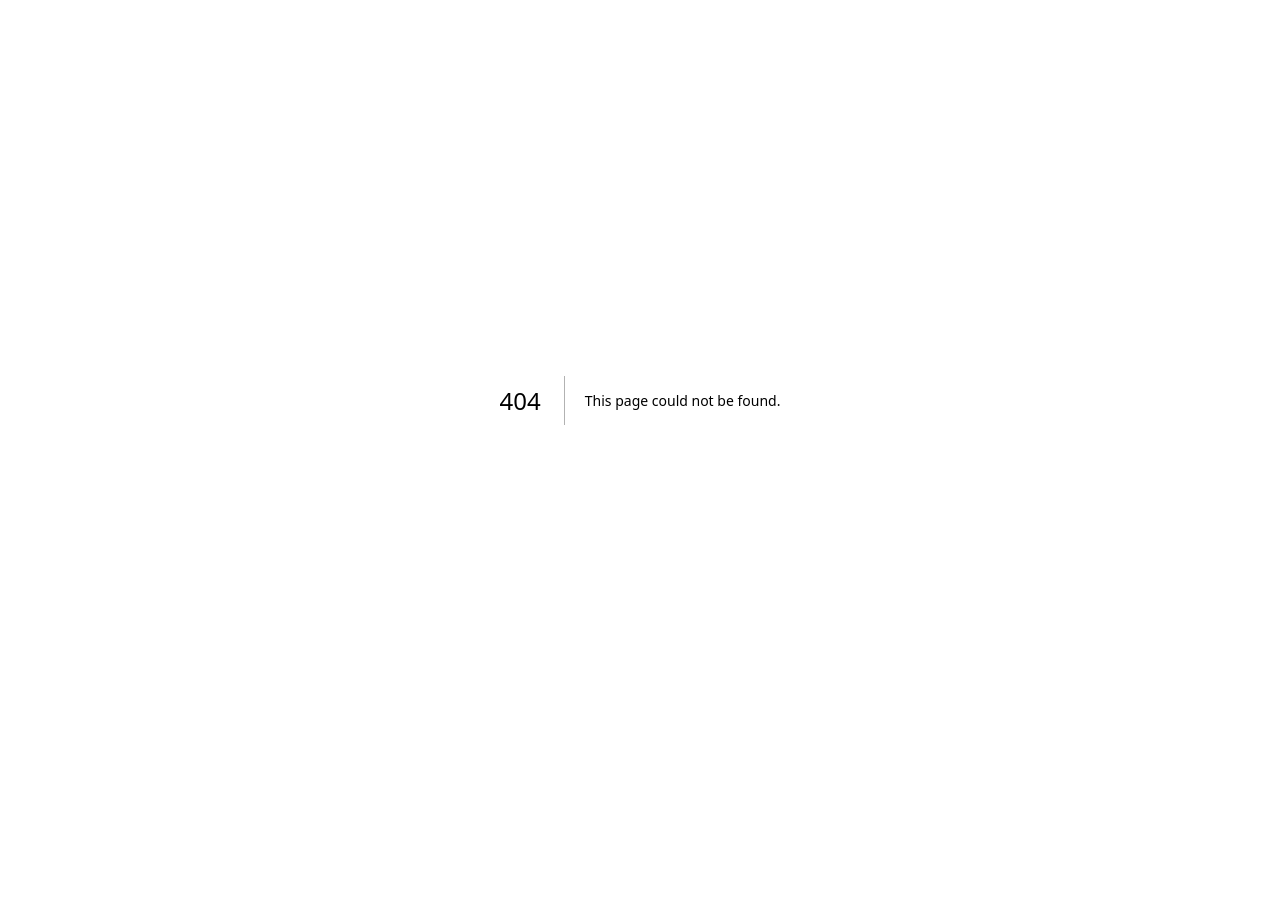
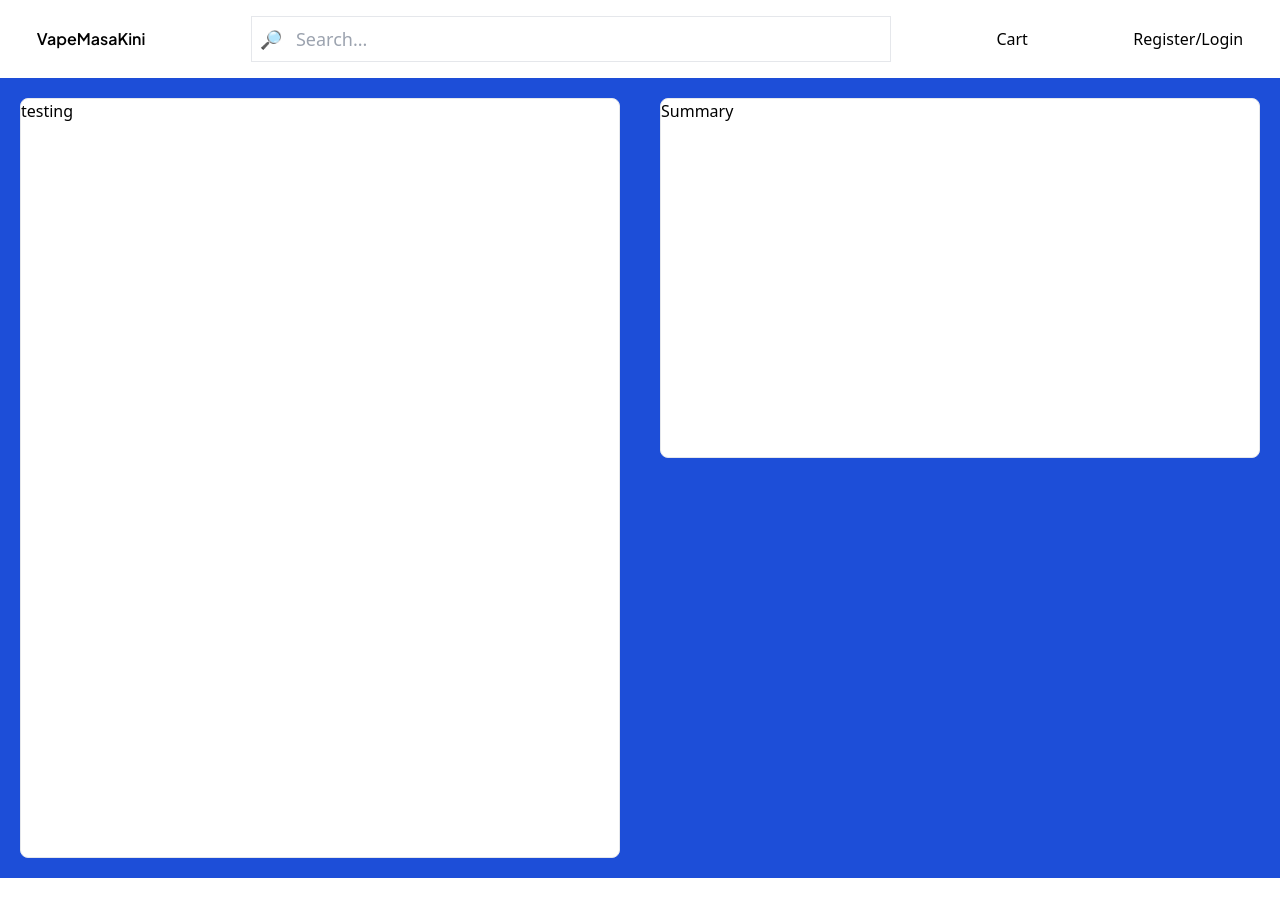
Before and after one commit to gitchan07/e-commerce, a Next.js app in the folder frontend/: page /Cart in a window 1280 px wide. Before the commit this address had no page. Shown: the top 916 px of the page. Before the commit the page ends 800 px from the top, so only its background shows below. Built offline with nearby package versions, Linux system fonts and the light colour scheme.

Commit message:
update: header+cart page

```diff
--- /dev/null
+++ b/frontend/src/components/CartComponent/cartCardComponent.jsx
@@ -0,0 +1,11 @@
+import React from 'react'
+
+const CartCardComponent = ({ children, className }) => {
+  return (
+    <div className={`rounded-lg border bg-white m-10 text-black ${className}`}>
+      {children}
+    </div>
+  )
+}
+
+export default CartCardComponent
--- /dev/null
+++ b/frontend/src/components/LayoutComponent/Header/CartComponent/CartComponents.jsx
@@ -0,0 +1,18 @@
+import { useRouter } from 'next/router';
+import React from 'react';
+
+const CartComponents = () => {
+  const router = useRouter();
+
+  const handleCartClick = () => {
+    router.push('/Cart');
+  };
+
+  return (
+    <button onClick={handleCartClick}>
+      Cart
+    </button>
+  );
+};
+
+export default CartComponents;
--- a/frontend/src/components/LayoutComponent/Header/Header.jsx
+++ b/frontend/src/components/LayoutComponent/Header/Header.jsx
@@ -1,13 +1,26 @@
 import React from 'react';
+import SearchComponent from './SearchComponent/SearchComponent';
+import CartComponents from './CartComponent/CartComponents';
+import { Plus_Jakarta_Sans } from 'next/font/google';
+import RegisterButton from './RegisterButton';
+import { useRouter } from 'next/router';
+
+const Jakarta = Plus_Jakarta_Sans({
+  subsets: ['latin'],
+  weight: '600',
+});
 
 const Header = () => {
+  const Route = useRouter();
+  const handleHome = ()=>Route.push('/');
   return (
-    <header className="text-black">
-      <h1>hi</h1>
-      <h1>hi</h1>
-      <h1>hi</h1>
+    <header className="flex flex-row justify-around items-center space-x-8 text-black bg-white w-full py-4">
+        <button onClick={handleHome} className={`${Jakarta.className}`}>VapeMasaKini</button>
+        <SearchComponent />
+        <CartComponents />
+        <RegisterButton />
     </header>
   );
-}
+};
 
 export default Header;
--- /dev/null
+++ b/frontend/src/components/LayoutComponent/Header/RegisterButton.jsx
@@ -0,0 +1,11 @@
+import React from 'react'
+
+const RegisterButton = () => {
+  return (
+    <button>
+        Register/Login
+    </button>
+  )
+}
+
+export default RegisterButton
--- /dev/null
+++ b/frontend/src/components/LayoutComponent/Header/SearchComponent/DropdownList.jsx
@@ -0,0 +1,18 @@
+import React from 'react';
+
+const DropdownList = ({ data, loading, error }) => {
+  if (loading) return <div className="p-2">Loading...</div>;
+  if (error) return <div className="p-2">Error: {error.message}</div>;
+
+  return (
+    <ul className="list-none p-2 m-0 ">
+      {data && data.products.map((item) => (
+        <li key={item.id} className="p-2 border-b hover:bg-gray-100">
+          {item.title}
+        </li>
+      ))}
+    </ul>
+  );
+};
+
+export default DropdownList;
--- /dev/null
+++ b/frontend/src/components/LayoutComponent/Header/SearchComponent/Input.jsx
@@ -0,0 +1,16 @@
+import React from 'react';
+
+const SearchInput = ({ value, onChange, onFocus }) => {
+  return (
+    <input
+      type="text"
+      placeholder="🔎   Search..."
+      value={value}
+      onChange={onChange}
+      onFocus={onFocus}
+      className="justify-center border p-2 text-lg w-full"
+    />
+  );
+};
+
+export default SearchInput;
--- /dev/null
+++ b/frontend/src/components/LayoutComponent/Header/SearchComponent/SearchComponent.jsx
@@ -0,0 +1,52 @@
+import React, { useState, useEffect, useRef } from 'react';
+import useDebounce from '@/hooks/utils/useDebounce';
+import useFetch from '@/hooks/utils/useFetch';
+
+import SearchInput from './Input';
+import DropdownList from './DropdownList';
+// dummy API
+const api = "https://dummyjson.com/products/search?q=";
+
+const SearchComponent = () => {
+  const [searchTerm, setSearchTerm] = useState('');
+  const [isDropdownVisible, setIsDropdownVisible] = useState(false);
+  const debouncedSearchTerm = useDebounce(searchTerm, 500);
+  const { data, error, loading } = useFetch(
+    debouncedSearchTerm ? `${api}${debouncedSearchTerm}` : null
+  );
+  const searchRef = useRef(null);
+
+  useEffect(() => {
+    const handleClickOutside = (event) => {
+      if (searchRef.current && !searchRef.current.contains(event.target)) {
+        setIsDropdownVisible(false);
+      }
+    };
+
+    document.addEventListener('mousedown', handleClickOutside);
+    return () => {
+      document.removeEventListener('mousedown', handleClickOutside);
+    };
+  }, [searchRef]);
+
+  return (
+    <div className='w-2/4 relative' ref={searchRef}>
+      <SearchInput
+        value={searchTerm}
+        onChange={(e) => {
+          setSearchTerm(e.target.value);
+          setIsDropdownVisible(true);
+        }}
+        onFocus={() => setIsDropdownVisible(true)}
+      />
+
+      {isDropdownVisible && (
+        <div className="absolute top-full left-0 right-0 bg-white border mt-1 z-10 max-h-[50vh] overflow-y-scroll rounded-xl">
+          <DropdownList data={data} loading={loading} error={error} />
+        </div>
+      )}
+    </div>
+  );
+};
+
+export default SearchComponent;
--- /dev/null
+++ b/frontend/src/hooks/utils/useDebounce.js
@@ -0,0 +1,17 @@
+import { useEffect, useState } from 'react';
+
+const useDebounce = (value, delay = 500) => {
+  const [debouncedValue, setDebouncedValue] = useState(value);
+
+  useEffect(() => {
+    const timeout = setTimeout(() => {
+      setDebouncedValue(value);
+    }, delay);
+
+    return () => clearTimeout(timeout);
+  }, [value, delay]);
+
+  return debouncedValue;
+};
+
+export default useDebounce;
--- /dev/null
+++ b/frontend/src/hooks/utils/useFetch.js
@@ -0,0 +1,27 @@
+import { useState, useEffect } from 'react';
+
+const useFetch = (url, options) => {
+  const [data, setData] = useState(null);
+  const [error, setError] = useState(null);
+  const [loading, setLoading] = useState(false);
+
+  useEffect(() => {
+    if (!url) return;
+
+    setLoading(true);
+    fetch(url, options)
+      .then((response) => response.json())
+      .then((result) => {
+        setData(result);
+        setLoading(false);
+      })
+      .catch((error) => {
+        setError(error);
+        setLoading(false);
+      });
+  }, [url, options]);
+
+  return { data, error, loading };
+};
+
+export default useFetch;
--- /dev/null
+++ b/frontend/src/hooks/utils/useSaveQuery.js
@@ -0,0 +1,11 @@
+import React from 'react'
+
+const useSaveQuery = () => {
+  return (
+    <div>
+
+    </div>
+  )
+}
+
+export default useSaveQuery
--- /dev/null
+++ b/frontend/src/pages/Cart/index.jsx
@@ -0,0 +1,18 @@
+import Layout from '@/components/LayoutComponent/Layout'
+import React from 'react'
+import CartCardComponent from '@/components/CartComponent/CartCardComponent'
+
+const Index = () => {
+  return (
+    <Layout className="h-screen bg-blue-700 grid grid-cols-2 grid-rows-2">
+      <CartCardComponent className="col-span-1 row-span-2 m-5">
+        testing
+      </CartCardComponent>
+      <CartCardComponent className="col-span-1 row-span-1 m-5">
+        Summary
+      </CartCardComponent>
+    </Layout>
+  )
+}
+
+export default Index
--- a/frontend/tailwind.config.js
+++ b/frontend/tailwind.config.js
@@ -5,6 +5,7 @@ module.exports = {
     "./src/pages/**/*.{js,ts,jsx,tsx,mdx}",
     "./src/components/**/*.{js,ts,jsx,tsx,mdx}",
     "./src/app/**/*.{js,ts,jsx,tsx,mdx}",
+    "./src/hooks/**/*.{js,ts,jsx,tsx,mdx}",
   ],
   theme: {
     extend: {
```
